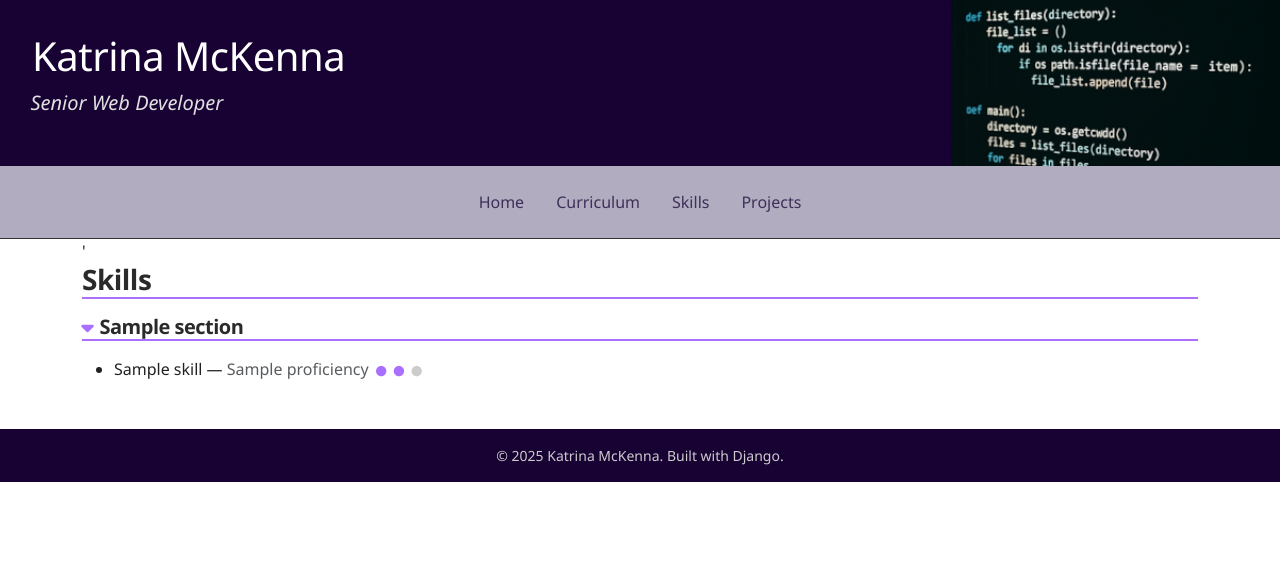
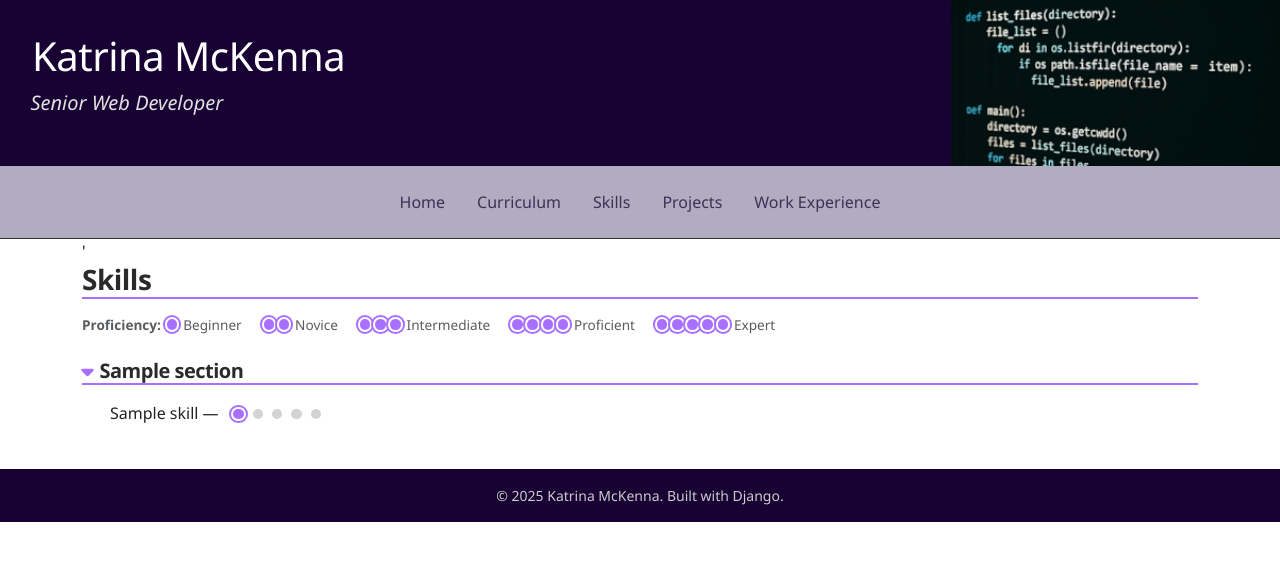
Before and after one commit to kmckenna/django-portfolio, a Django app: page /skills/ in a window 1280 px wide. Shown: the top 561 px of the page. Run offline with Django 4.2, Linux system fonts and the light colour scheme; tables that the repository leaves empty hold one stand-in row (values such as "Sample post"); some libraries are stand-ins or nearby versions.

Commit message:
Skills page and custom tag

```diff
--- a/src/main/static/css/styles.css
+++ b/src/main/static/css/styles.css
@@ -406,11 +406,80 @@ h5 {
   background-color: #8a5edc;
 }
 
-.skill-dots i {
-  font-size: 0.65rem;
-  margin-left: 0.2rem;
-  color: #ccc;
+
+.dot-1 { background-color: #c5c5c5; }   /* Soft gray for Beginner */
+.dot-2 { background-color: #a0a0ff; }   /* Cool periwinkle */
+.dot-3 { background-color: #a970ff; }   /* Your signature purple */
+.dot-4 { background-color: #7b3fff; }   /* Deep orchid */
+.dot-5 { background-color: #5a2bb5; }   /* Bold violet (for Expert) */
+
+.dot {
+  display: inline-block;
+  width: 0.65rem;
+  height: 0.65rem;
+  margin: 0 0.15rem;
+  border-radius: 50%;
+  background-color: #d3d3d3; /* Inactive */
+  transition: background-color 0.3s ease;
 }
-.skill-dots .filled {
+
+.dot.filled {
+  background-color: #a970ff; /* Active */
+  box-shadow: 0 0 0 2px #fff, 0 0 0 4px #a970ff;
+}
+
+.proficiency-legend .legend-item {
+  display: inline-block;
+  margin-right: 1rem;
+}
+
+.skill-item {
+  transition: transform 0.2s ease;
+}
+.skill-item:hover {
+  transform: translateX(4px);
+}
+
+ul.skills-list {
+  list-style: none;
+  padding-left: 0;
+  margin: 0;
+}
+
+.skill-item i {
+  margin-right: 0.5rem;
+}
+
+.fa-ul {
+  list-style: none;
+  padding-left: 1.5rem;
+}
+
+.fa-li {
+  left: -1.5rem;
+  position: absolute;
+  color: #a970ff; /* Your signature purple */
+}
+
+.skills-list li {
+  position: relative;
+  margin-bottom: 0.75rem;
+}
+
+.fa-ul.skills-list {
+  list-style: none;
+  padding-left: 1.75rem;
+  margin: 0;
+}
+
+.fa-ul .fa-li {
+  left: -1.75rem;
+  position: absolute;
   color: #a970ff;
 }
+
+.skills-list li {
+  position: relative;
+  margin-bottom: 0.75rem;
+  line-height: 1.5;
+}
--- /dev/null
+++ b/src/main/templatetags/custom_tags.py
@@ -0,0 +1,19 @@
+from django import template
+
+register = template.Library()
+
+@register.filter(name='to_int')
+def to_int(value):
+    try:
+        return int(value)
+    except (ValueError, TypeError):
+        return 0
+
+
+@register.filter
+def get_item(dictionary, key):
+    return dictionary.get(key)
+
+@register.simple_tag
+def debug_tag():
+    return "✔️ Custom tags loaded"
--- a/src/main/urls.py
+++ b/src/main/urls.py
@@ -9,6 +9,7 @@ urlpatterns = [
     path('curriculum/', views.curriculum_overview, name='curriculum'),
     path('skills/', views.skills_overview, name='skills'),
     path('projects/', views.projects_overview, name='projects'),
+    path('experience/', views.experience_overview, name='experience'),
     # path("portfolio", TemplateView.as_view(template_name="portfolio.html")),
     # path("skills", TemplateView.as_view(template_name="skills.html")),
     # path("experience", TemplateView.as_view(template_name="experience.html")),
--- a/src/main/views.py
+++ b/src/main/views.py
@@ -52,8 +52,21 @@ def skills_overview(request):
         )
     ).filter(is_active=True).order_by('sequence')
 
+    section_icons = {
+        'Programming': 'fa-solid fa-code',
+        'Databases': 'fa-solid fa-database',
+        'Security': 'fa-solid fa-shield-halved',
+        'Web Design': 'fa-solid fa-palette',
+        'Frameworks': 'fa-solid fa-cubes',
+        'Tools & Workflow': 'fa-solid fa-screwdriver-wrench',
+        'APIs & Integration': 'fa-solid fa-plug',
+        'Data & Analytics': 'fa-solid fa-chart-line',
+        'Cloud & Hosting': 'fa-solid fa-cloud',
+    }
+
     return render(request, 'main/skills.html', {
         'sections': sections,
+        'section_icons': section_icons,
     })
 
 def projects_overview(request):
@@ -68,3 +81,12 @@ def projects_overview(request):
     return render(request, 'main/projects.html', {
         'sections': sections,
     })
+
+
+def experience_overview(request):
+    workexperience = WorkExperience.objects.filter(is_active=True).order_by('sequence')
+
+
+    return render(request, 'main/experience.html', {
+        'workexperience': workexperience,
+    })
--- a/src/portfolio/settings.py
+++ b/src/portfolio/settings.py
@@ -126,10 +126,7 @@ USE_TZ = True
 
 STATIC_URL = "static/"
 
-STATICFILES_DIRS = [
-    BASE_DIR / "static",
-    "/var/www/static/",
-]
+
 
 # Default primary key field type
 # https://docs.djangoproject.com/en/4.2/ref/settings/#default-auto-field
--- a/src/templates/main/skills.html
+++ b/src/templates/main/skills.html
@@ -1,26 +1,48 @@
 {% extends 'base.html' %}
+{% load custom_tags %}
 
 {% block content %}'
 
   {% include "../partials/_page_title.html" with title="Skills"%}
+<div class="proficiency-legend mb-4 text-muted" style="font-size: 0.85rem;">
+  <strong>Proficiency:</strong>
+  <span class="legend-item"><span class="dot filled"></span> Beginner</span>
+  <span class="legend-item">
+    <span class="dot filled"></span><span class="dot filled"></span> Novice
+  </span>
+  <span class="legend-item">
+    <span class="dot filled"></span><span class="dot filled"></span><span class="dot filled"></span> Intermediate
+  </span>
+  <span class="legend-item">
+    <span class="dot filled"></span><span class="dot filled"></span><span class="dot filled"></span><span class="dot filled"></span> Proficient
+  </span>
+  <span class="legend-item">
+    <span class="dot filled"></span><span class="dot filled"></span><span class="dot filled"></span><span class="dot filled"></span><span class="dot filled"></span> Expert
+  </span>
+</div>
+
   {% for section in sections %}
     {% if section.skills.all %}
       <section class="mb-3 pb-3">
         {% include "main/section/section_heading.html" %}
         <div id="section-{{ section.id }}" class="collapse show">
-            <ul>
+            <ul class="fa-ul skills-list">
                 {% for skill in section.skills.all %}
                 <li class="skill-item">
-                    {{ skill.skill_name }}
-                    {% if skill.skill_proficiency %}
-                        — <span class="text-muted">{{ skill.skill_proficiency.proficiency_name }}</span>
-                    {% endif %}
 
-            <span class="skill-dots">
-                <i class="fa-solid fa-circle filled"></i>
-                <i class="fa-solid fa-circle filled"></i>
-                <i class="fa-solid fa-circle unfilled"></i>
-            </span>
+                    <span class="fa-li">
+                        <i class="{{ section_icons|get_item:section.section_name }} text-purple"></i>
+                    </span>
+                    {{ skill.skill_name }} —
+
+                    <span class="skill-dots ms-2">
+                    {% for i in "12345" %}
+                    {% with i|add:"0"|to_int as dot_level %}
+                        <span class="dot{% if dot_level <= skill.skill_proficiency.proficiency_level %} filled{% endif %}"></span>
+                    {% endwith %}
+                    {% endfor %}
+                    </span>
+
                     {% if skill.skill_description %}
                         <span class="text-muted">{{ skill.skill_description }}</span>
                     {% endif %}
--- a/src/templates/partials/_nav.html
+++ b/src/templates/partials/_nav.html
@@ -12,7 +12,11 @@
       </li>
       <li class="nav-item">
         <a class="nav-link" href="{% url 'projects' %}">Projects</a>
-      <!-- Add more <li> items here as needed -->
+      </li>
+      <li class="nav-item">
+        <a class="nav-link" href="{% url 'experience' %}">Work Experience</a>
+      </li>
+        <!-- Add more <li> items here as needed -->
     </ul>
   </div>
 </nav>
```
Also changed, not shown: src/templates/main/experience.html (+8 -0 lines), src/templates/main/projects.html (+9 -0 lines), src/main/templatetags/__init__.py (added).
